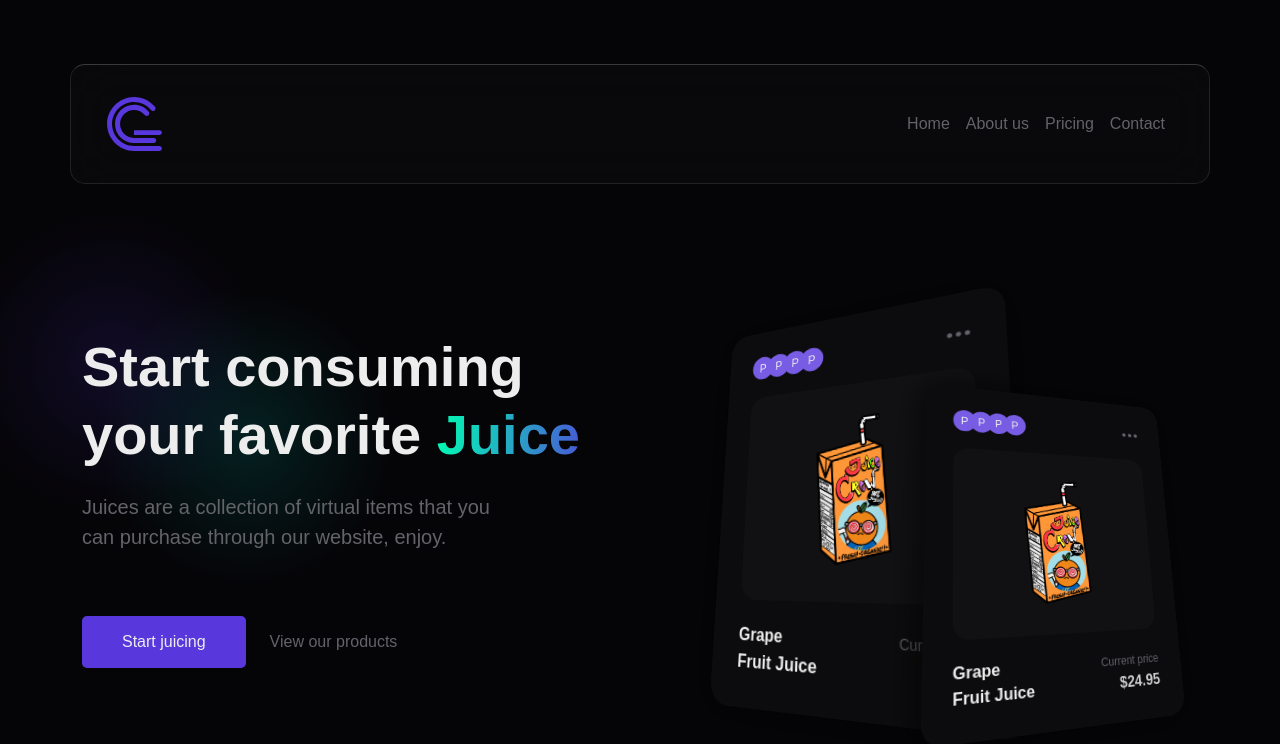
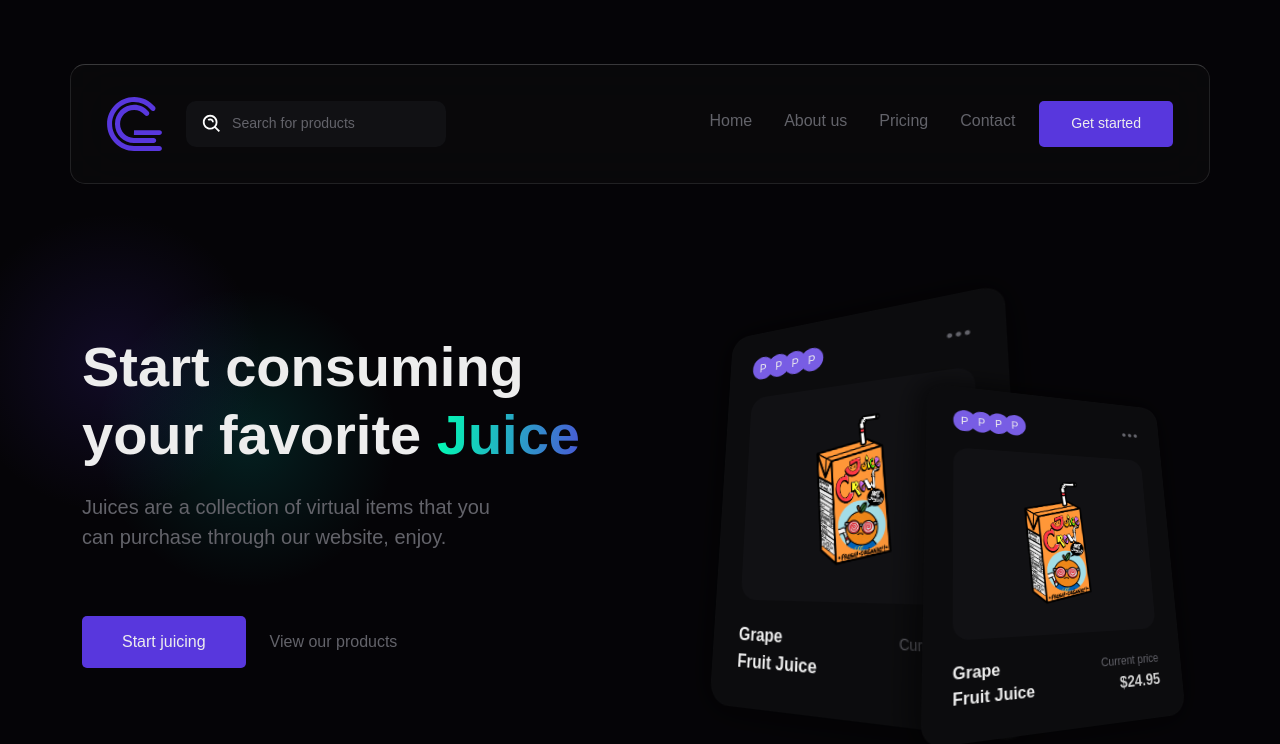
Before and after one commit to pedrogpo/nfj, a Next.js app in the folder apps/web/: page / in a window 1280 px wide. Shown: the top 744 px of the page. Built offline with nearby package versions, Linux system fonts and the light colour scheme.

Commit message:
search input on navbar

```diff
--- a/apps/web/src/components/atoms/button/index.tsx
+++ b/apps/web/src/components/atoms/button/index.tsx
@@ -13,7 +13,7 @@ export default function Button({
   color = 'primary_500',
   size = 'm',
   fill = 'contained',
-  hug = true,
+  hug = false,
   children,
 }: React.PropsWithChildren<ButtonAppProps>) {
   return (
--- a/apps/web/src/components/atoms/index.ts
+++ b/apps/web/src/components/atoms/index.ts
@@ -1,3 +1,4 @@
 export { Title } from './title'
 export { Text } from './text'
 export { default as Button } from './button'
+export { default as Input } from './input'
--- /dev/null
+++ b/apps/web/src/components/atoms/input/index.tsx
@@ -0,0 +1,49 @@
+import { InputHTMLAttributes } from 'react'
+import { ColorThemeType } from '~/core/constants/theme'
+import * as S from './styles'
+
+interface InputAppProps extends InputHTMLAttributes<HTMLButtonElement> {
+  sizeOf?: 'm' | 'l'
+  color: ColorThemeType
+  fill?: 'contained' | 'outlined'
+  hug?: boolean,
+  iconPos?: 'left' | 'right',
+  iconSize?: number
+  icon?: JSX.Element
+}
+
+export default function Input ({
+  sizeOf = 'm',
+  color = 'primary_500',
+  fill = 'contained',
+  hug = false,
+  iconPos = 'left',
+  iconSize = 24,
+  icon,
+  ...props
+}: React.PropsWithChildren<InputAppProps>) {
+  return (
+    <S.InputBox>
+      {icon && (
+        <S.InputIcon
+          iconSize={iconSize}
+          iconPos={iconPos}
+          className="icon__float"
+        >
+          {icon}
+        </S.InputIcon>
+      )}
+      <S.Input
+        iconSize={iconSize}
+        iconPos={iconPos}
+        sizeOf={sizeOf}
+        fill={fill}
+        color={color}
+        type="text"
+        className=""
+        autoComplete="none"
+        {...props}
+      />
+    </S.InputBox>
+  )
+}
--- /dev/null
+++ b/apps/web/src/components/atoms/input/styles.ts
@@ -0,0 +1,74 @@
+import styled, { css } from 'styled-components'
+import { ColorThemeType } from '~/core/constants/theme'
+
+const sizeVariants = (size) => {
+  return {
+    m: css`
+      padding: 0.75rem 2rem;
+      font-size: ${({ theme }) => theme.typography.text.s};
+      font-weight: ${({ theme }) => theme.typography.weight.medium};
+    `,
+    l: css`
+      padding: 0.875rem 2.5rem;
+      font-size: ${({ theme }) => theme.typography.text.m};
+      font-weight: ${({ theme }) => theme.typography.weight.medium};
+    `,
+  }[size]
+}
+
+interface InputProps {
+  color?: ColorThemeType
+  sizeOf?: 'm' | 'l'
+  fill?: 'contained' | 'outlined'
+  hug?: boolean
+  iconPos?: 'left' | 'right'
+  iconSize?: number
+}
+
+export const Input = styled.input<InputProps>`
+  transition: 0.3s all ease;
+  border-radius: 10px;
+  max-width: 100%;
+  width: 100%;
+
+  outline: none;
+  border: 0;
+
+  &::placeholder {
+    color: ${({ theme }) => theme.colors.gray_500 };
+    font-weight: ${({ theme }) => theme.typography.weight.medium };;
+  }
+
+  ${({ sizeOf }) => sizeVariants(sizeOf)}
+
+  ${({iconPos, iconSize}) => iconPos === 'left' && `padding-left: calc(1.5rem + ${iconSize}px);`}
+
+  ${({ theme, color, fill }) => `
+    background: ${fill === 'contained' ? theme.colors[color] : 'transparent'};
+    border: ${
+      fill === 'outlined' ? `1px solid ${theme.colors[color]}` : 'none'
+    };
+    color: ${theme.colors.gray_100};
+  `}
+`
+
+export const InputBox = styled.div`
+  position: relative;
+`
+
+export const InputIcon = styled.span<InputProps>`
+  position: absolute;
+  top: 50%;
+  transform: translateY(-50%);
+  line-height: 0;
+
+  z-index: 1;
+
+  left: 15px;
+  ${(props) => props.iconPos === 'right' && 'right: 15px; left: initial;'}
+
+  svg {
+    ${({iconSize}) => iconSize && `width: ${iconSize}px;`}
+    ${({iconSize}) => iconSize && `height: ${iconSize}px;`}
+  }
+`
--- a/apps/web/src/components/molecules/navbar/index.tsx
+++ b/apps/web/src/components/molecules/navbar/index.tsx
@@ -1,14 +1,18 @@
 import * as S from './styles'
-import { Container, Navbar, Nav } from 'react-bootstrap'
+import { Navbar, Nav } from 'react-bootstrap'
 
 import logoImage from 'public/icons/logo.svg'
 import Image from 'next/image'
 import Link from 'next/link'
+import { Button, Input } from '~/components/atoms'
+
+import { BiSearchAlt } from 'react-icons/bi'
 
 export default function Header(props: any) {
   return (
     <S.Header className="container">
       <Navbar bg="transparent" expand="lg" variant="dark">
+        <div className="icons__top">
           <Link href="/">
             <Image
               src={logoImage}
@@ -18,13 +22,38 @@ export default function Header(props: any) {
               priority
             />
           </Link>
+          <div className="d-flex gap-3">
+            <div
+              className="search__input"
+              onClick={(e) => {
+                alert('open modal')
+              }}
+            >
+              <Input
+                color="gray_800"
+                icon={<BiSearchAlt color="white" />}
+                iconSize={22}
+                sizeOf="m"
+                type="text"
+                placeholder="Search for products"
+                onKeyDown={(e) => {
+                  e.preventDefault()
+                }}
+              />
+            </div>
             <Navbar.Toggle aria-controls="basic-navbar-nav" />
-        <Navbar.Collapse id="nav-collapse 1" className="justify-content-end mt-md-0 mt-4">
-          <Nav>
+          </div>
+        </div>
+        <Navbar.Collapse
+          id="nav-collapse 1"
+          className="justify-content-end mt-lg-0 mt-4"
+        >
+          <Nav className="gap-3">
             <Nav.Link href="#">Home</Nav.Link>
-            <Nav.Link href="#about-us"> About us </Nav.Link>
-            <Nav.Link href="#pricing"> Pricing </Nav.Link>
-            <Nav.Link href="#contact"> Contact </Nav.Link>
+            <Nav.Link href="#about-us">About us</Nav.Link>
+            <Nav.Link href="#pricing">Pricing</Nav.Link>
+            <Nav.Link href="#contact">Contact</Nav.Link>
+            <Button>Get started</Button>
           </Nav>
         </Navbar.Collapse>
       </Navbar>
--- a/apps/web/src/components/molecules/navbar/styles.ts
+++ b/apps/web/src/components/molecules/navbar/styles.ts
@@ -30,7 +30,7 @@ export const Header = styled.header`
     border-color: transparent;
     box-shadow: none !important;
     border: 1px solid ${({theme}) => theme.colors.gray_600};
-    padding: 0.5rem;
+    padding: 0.5rem .7rem;
     font-size: 1rem;
   }
 
@@ -49,4 +49,23 @@ export const Header = styled.header`
   .nav-link.active {
     color: ${({theme}) => theme.colors.gray_100};
   }
+
+  .icons__top{
+    display: flex;
+    align-items: center;
+    justify-content: space-between;
+    gap: 1.5rem;
+  }
+
+  @media screen and (max-width: 992px){
+    .icons__top{
+      width: 100%;
+    }
+    .search__input{
+      width: 50px;
+      input {
+        padding-right: 5px;
+      }
+    }
+  }
 `
--- a/apps/web/tsconfig.json
+++ b/apps/web/tsconfig.json
@@ -29,7 +29,7 @@
     "next-env.d.ts",
     "**/*.ts",
     "**/*.tsx"
-  ],
+, "src/components/atoms/input/styles.js"  ],
   "exclude": [
     "node_modules"
   ]
```
Lines whose indentation alone changed are shown as unchanged.
